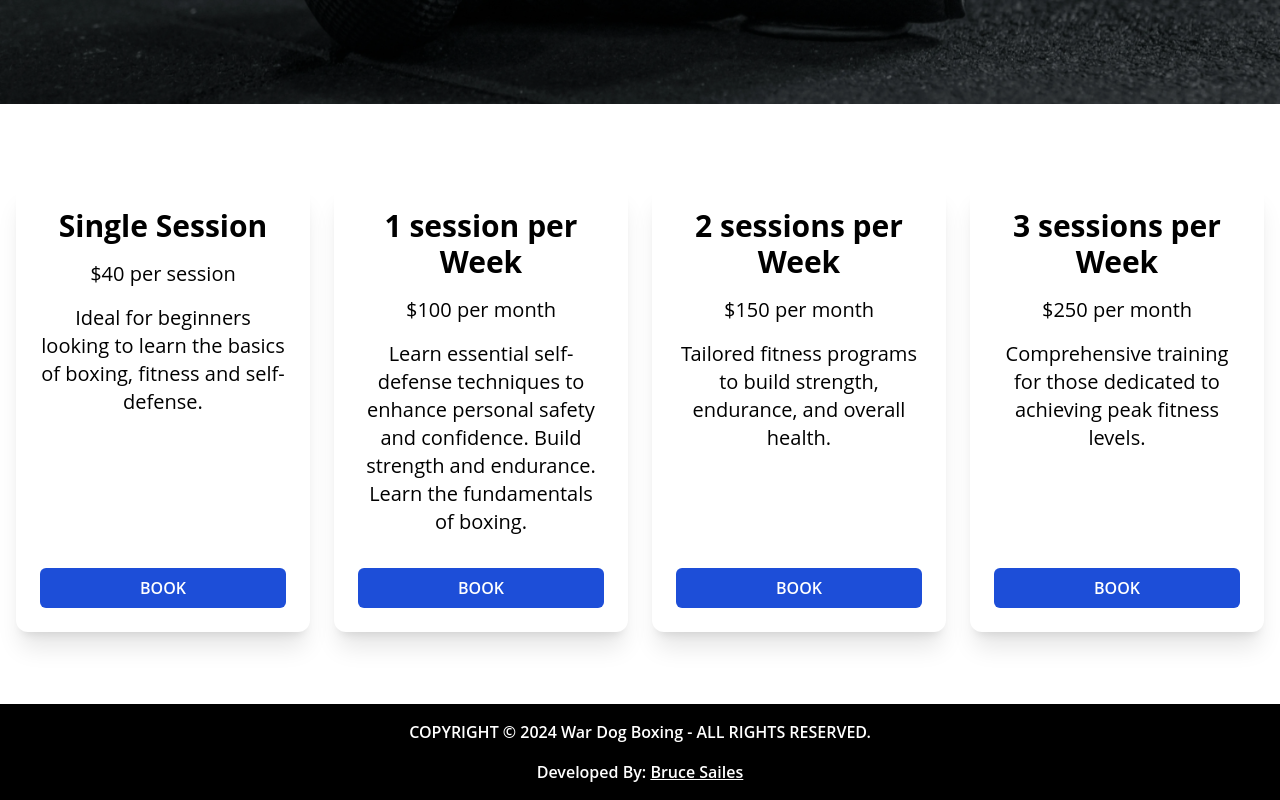
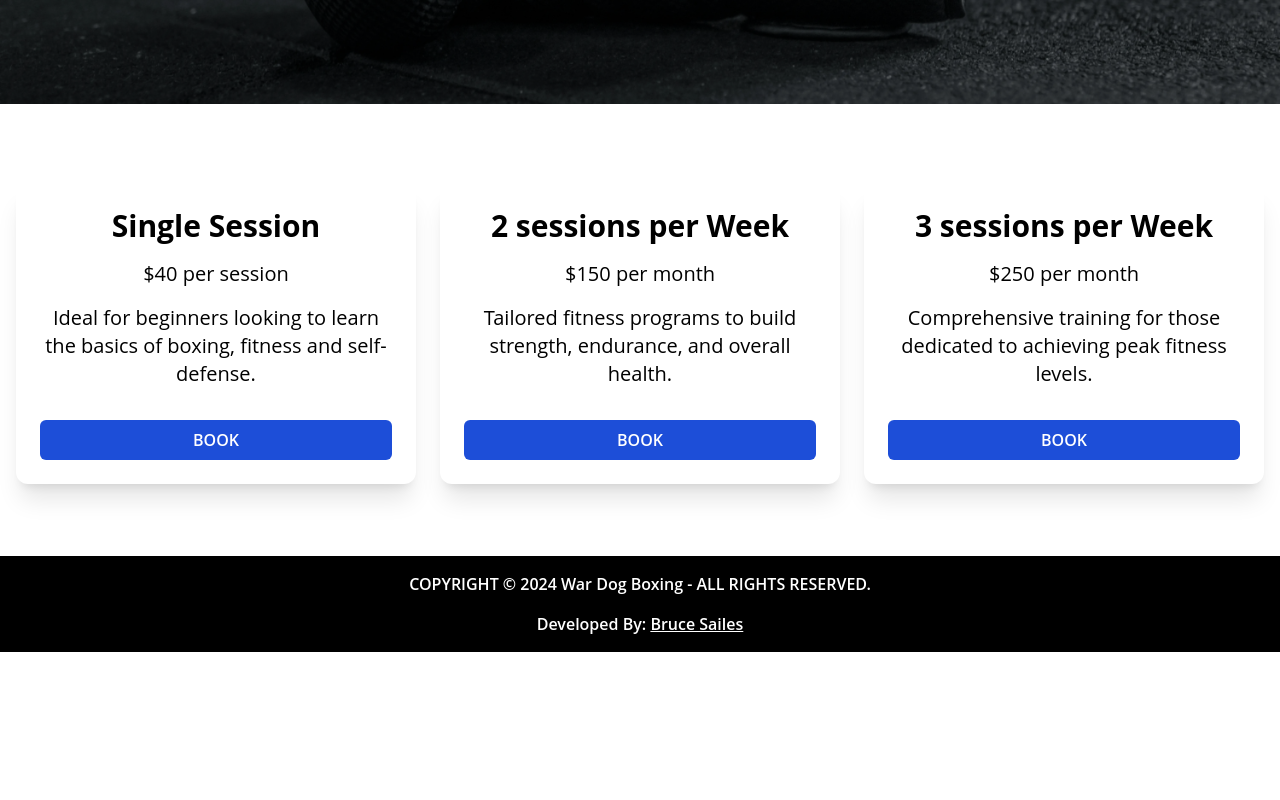
Before and after one commit to brucesailes/wardogboxingllc, a Next.js app: page /Booking in a window 1280 px wide. Shown: the part 356-1156 px from the top of the page. After the commit the page ends 1008 px from the top, so only its background shows below. Built offline with nearby package versions, Linux system fonts and the light colour scheme; no server answers.

Commit message:
Booking page update, $100 removed

```diff
--- a/pages/Booking/index.tsx
+++ b/pages/Booking/index.tsx
@@ -30,7 +30,7 @@ const BookingOptions: React.FC = () => {
 
       {/* Price List Section */}
       <section className="container mt-10 mx-auto px-4 py-10">
-        <div className="grid grid-cols-1 md:grid-cols-2 lg:grid-cols-4 gap-6">
+        <div className="grid grid-cols-1 md:grid-cols-3 lg:grid-cols-3 gap-6">
           {/* Single Session */}
           <div className="bg-white text-blue-500 p-6 shadow-xl rounded-xl text-center transition-all duration-300 transform hover:scale-105 flex flex-col justify-between">
             <div className="flex-grow">
@@ -49,26 +49,6 @@ const BookingOptions: React.FC = () => {
               </a>
             </Link>
           </div>
-
-          {/* 4 Sessions per Month */}
-          <div className="bg-white text-blue-500 p-6 shadow-xl rounded-xl text-center transition-all duration-300 transform hover:scale-105 flex flex-col justify-between">
-            <div className="flex-grow">
-              <h2 className="text-black text-2xl md:text-3xl font-bold mb-4">1 session per Week</h2>
-              <p className="text-black text-lg md:text-xl mb-4">$100 per month</p>
-              <p className="text-black text-lg md:text-xl mb-8">Learn essential self-defense techniques to enhance personal safety and confidence. Build strength and endurance. Learn the fundamentals of boxing.</p>
-            </div>
-            <Link href="https://calendly.com/wardogboxingllc/4-sessions-per-month" legacyBehavior>
-              <a
-                target="_blank"
-                rel="noopener noreferrer"
-                className="bg-blue-700 text-white font-semibold py-2 px-4 rounded-md hover:bg-blue-800 transition-all duration-300 transform hover:scale-105"
-                aria-label="Book 4 Sessions per Month"
-              >
-                BOOK
-              </a>
-            </Link>
-          </div>
-
           {/* Twice a Week Sessions */}
           <div className="bg-white text-blue-500 p-6 shadow-xl rounded-xl text-center transition-all duration-300 transform hover:scale-105 flex flex-col justify-between">
             <div className="flex-grow">
```
